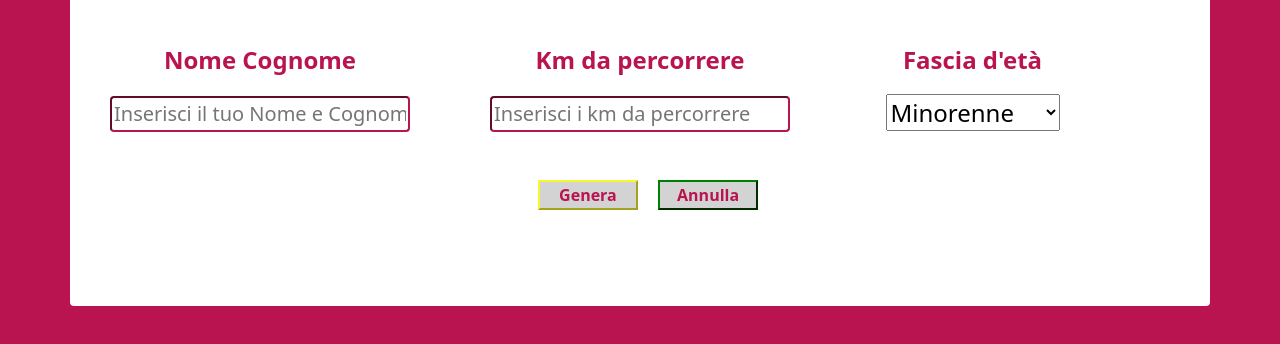
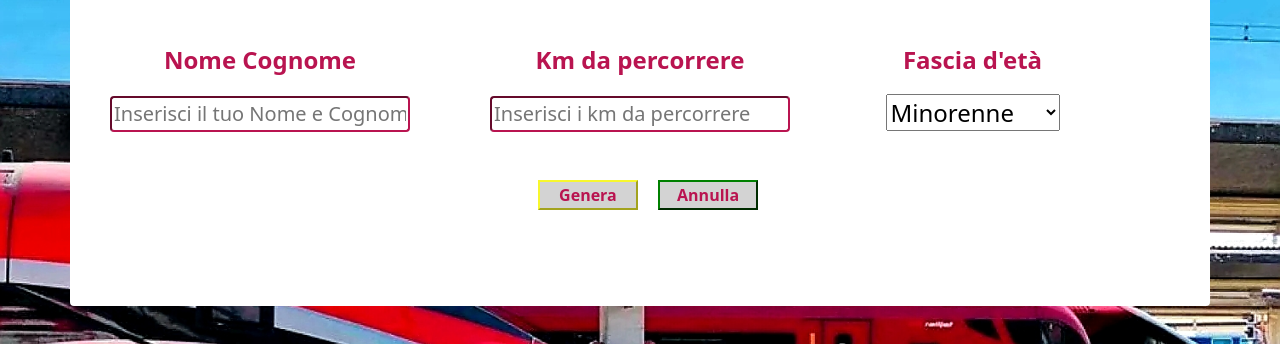
Before and after one commit to alessandroordetti/js-biglietto-treno-form, a plain HTML site: page index.html in a window 1280 px wide. Shown: the part 78-422 px from the top of the page. Drawn offline with nearby package versions, Linux system fonts and the light colour scheme.

Commit message:
Background change

```diff
--- a/css/style.css
+++ b/css/style.css
@@ -1,5 +1,8 @@
 body {
     background-color: #b91450;
+    background-image: url('../stazione.jpg');
+    background-size: cover;
+    background-position: top;
 }
 
 main.container, section.ticket-recap {
```
Also changed, not shown: stazione.jpg (added).
